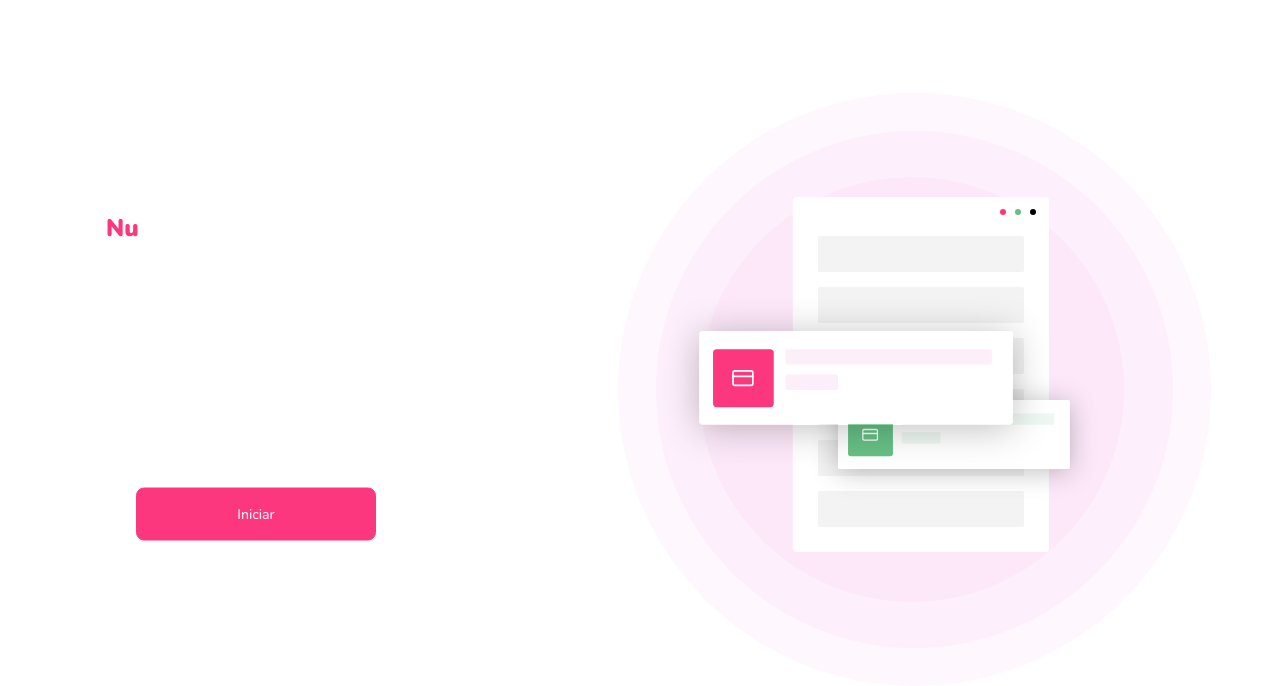
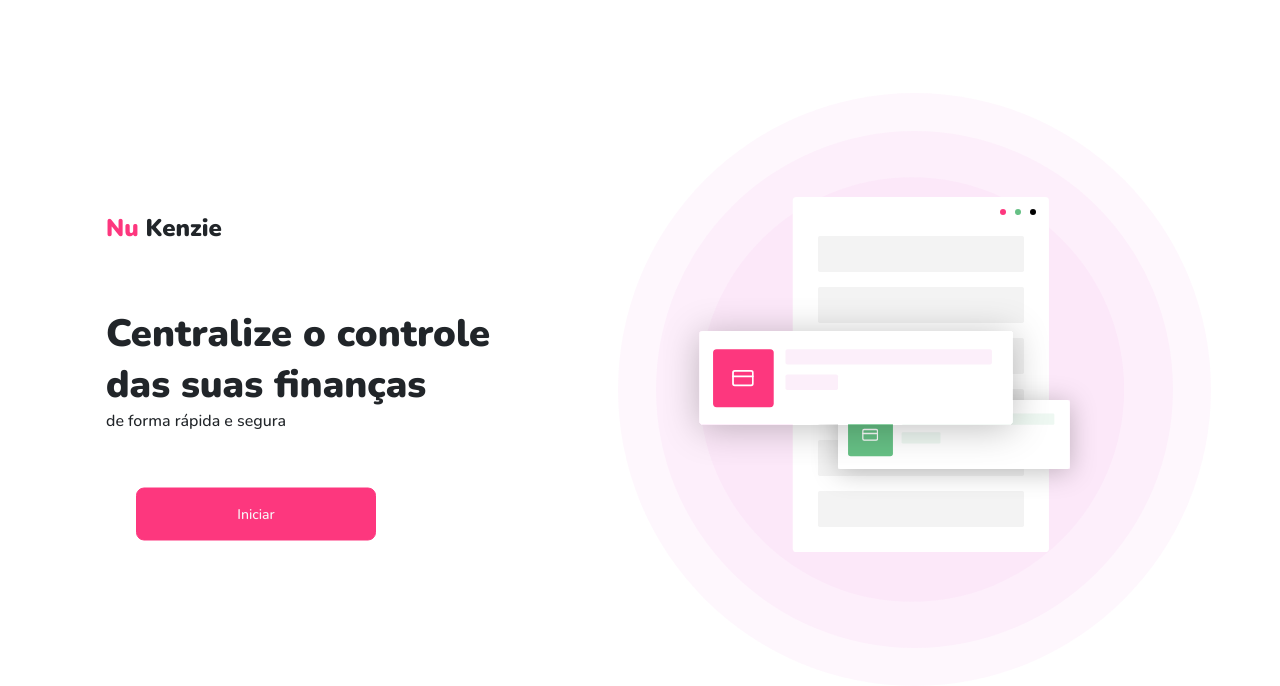
Before and after one commit to CToH10/nu-kenzie-ctoh10, a React (Create React App) app: page / in a window 1280 px wide. Shown: the top 686 px of the page. Built offline with nearby package versions, Linux system fonts and the light colour scheme.

Commit message:
hotfix/lightmode

```diff
--- a/src/components/LandingPage/style.css
+++ b/src/components/LandingPage/style.css
@@ -101,5 +101,25 @@
     background-position: 90% 45%;
   }
 }
+@media (min-width: 1000px) and (prefers-color-scheme: light) {
+  .pageID .pageText h1 {
+    color: var(--color-grey-4);
+  }
+  .pageID .pageText p {
+    color: var(--color-grey-4);
+  }
+  .pageID .pageText small {
+    color: var(--color-grey-4);
+  }
+  html[dark] .pageID .pageText h1 {
+    color: var(--color-grey-2);
+  }
+  html[dark] .pageID .pageText p {
+    color: var(--color-grey-2);
+  }
+  html[dark] .pageID .pageText small {
+    color: var(--color-grey-2);
+  }
+}
 
 /*# sourceMappingURL=style.css.map */
--- a/src/components/LandingPage/style.sass
+++ b/src/components/LandingPage/style.sass
@@ -101,3 +101,27 @@
 
     .pageImg
         background-position: 90% 45%
+
+    @media (prefers-color-scheme: light)
+        .pageID
+            .pageText
+                h1
+                    color: var(--color-grey-4)
+
+                p
+                    color: var(--color-grey-4)
+
+                small
+                    color: var(--color-grey-4)
+
+        html[dark]
+            .pageID
+                .pageText
+                    h1
+                        color: var(--color-grey-2)
+
+                    p
+                        color: var(--color-grey-2)
+
+                    small
+                        color: var(--color-grey-2)
--- a/src/components/List/style.css
+++ b/src/components/List/style.css
@@ -59,15 +59,7 @@
     align-content: center;
   }
   .transactionsNav .btnNav button {
-    background-color: var(--color-grey-4);
-    border: 1px solid var(--color-grey-4);
-    color: var(--color-grey-2);
     padding: 1.5vh 1vw;
-  }
-  .transactionsNav .btnNav button:hover {
-    background-color: var(--color-grey-3);
-    border: 1px solid var(--color-grey-3);
-    color: var(--color-grey-1);
   }
   .transactionsNav ul {
     gap: 4vh;
```
Also changed, not shown: src/components/List/style.sass (+0 -8 lines), 2 other files (tests, documents, lock files or other folders).
